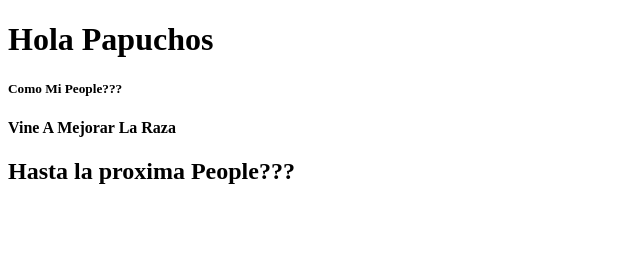
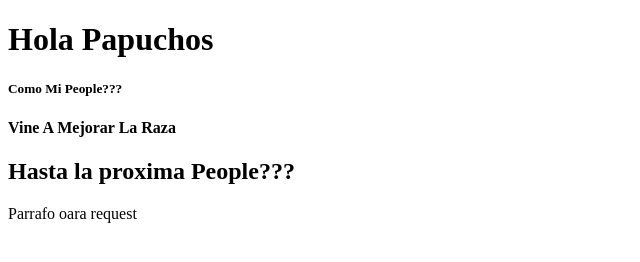
Before and after one commit to DiegoJGaviria/Como_Hacer_Repositorio, a plain HTML site: page index.html in a window 1280 px wide. Shown: the whole page, without its empty margins (0-640 px from the left). Drawn offline with Linux system fonts and the light colour scheme.

Commit message:
Agregamos nuevo parrafo

```diff
--- a/index.html
+++ b/index.html
@@ -10,5 +10,6 @@
     <h5>Como Mi People???</h5>
     <h4>Vine A Mejorar La Raza</h4>
     <h2>Hasta la proxima People???</h2>
+    <p>Parrafo oara request</p>
 </body>
 </html>
```
